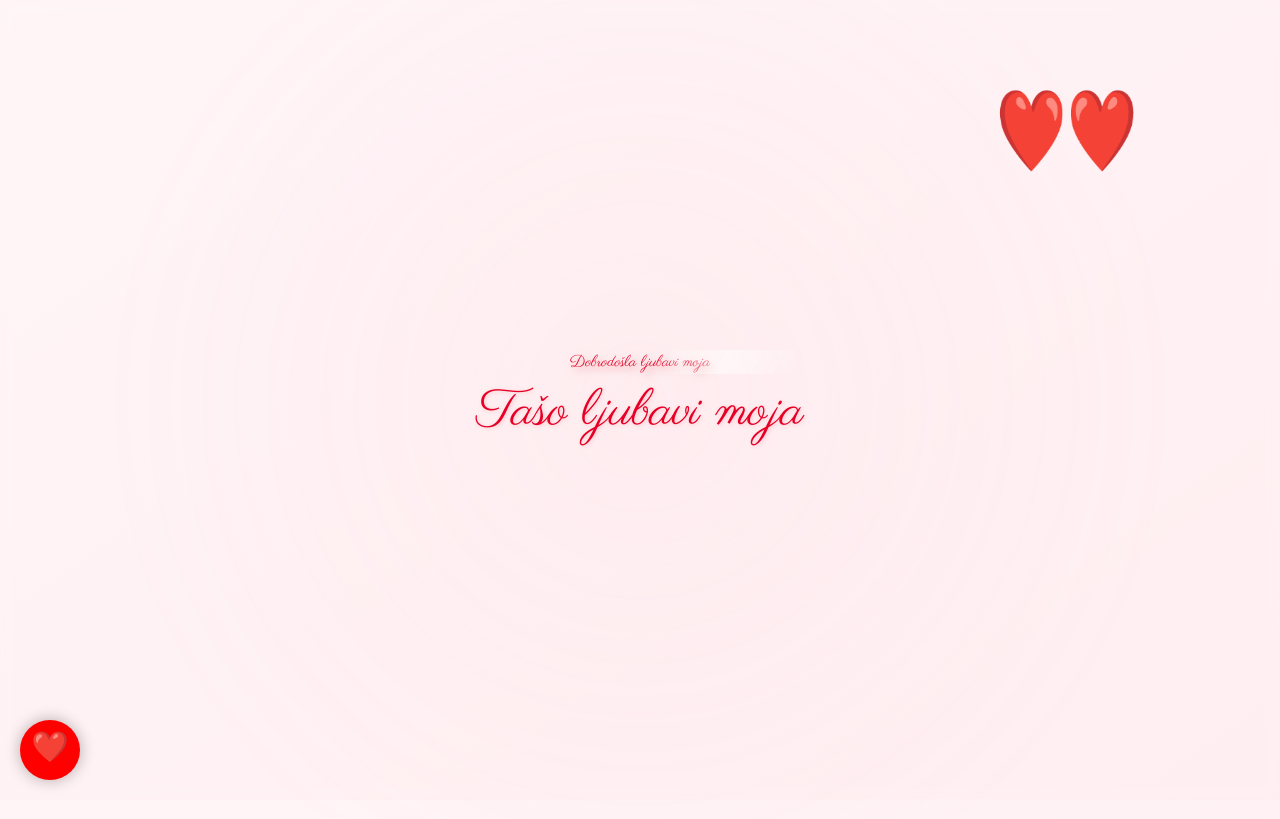
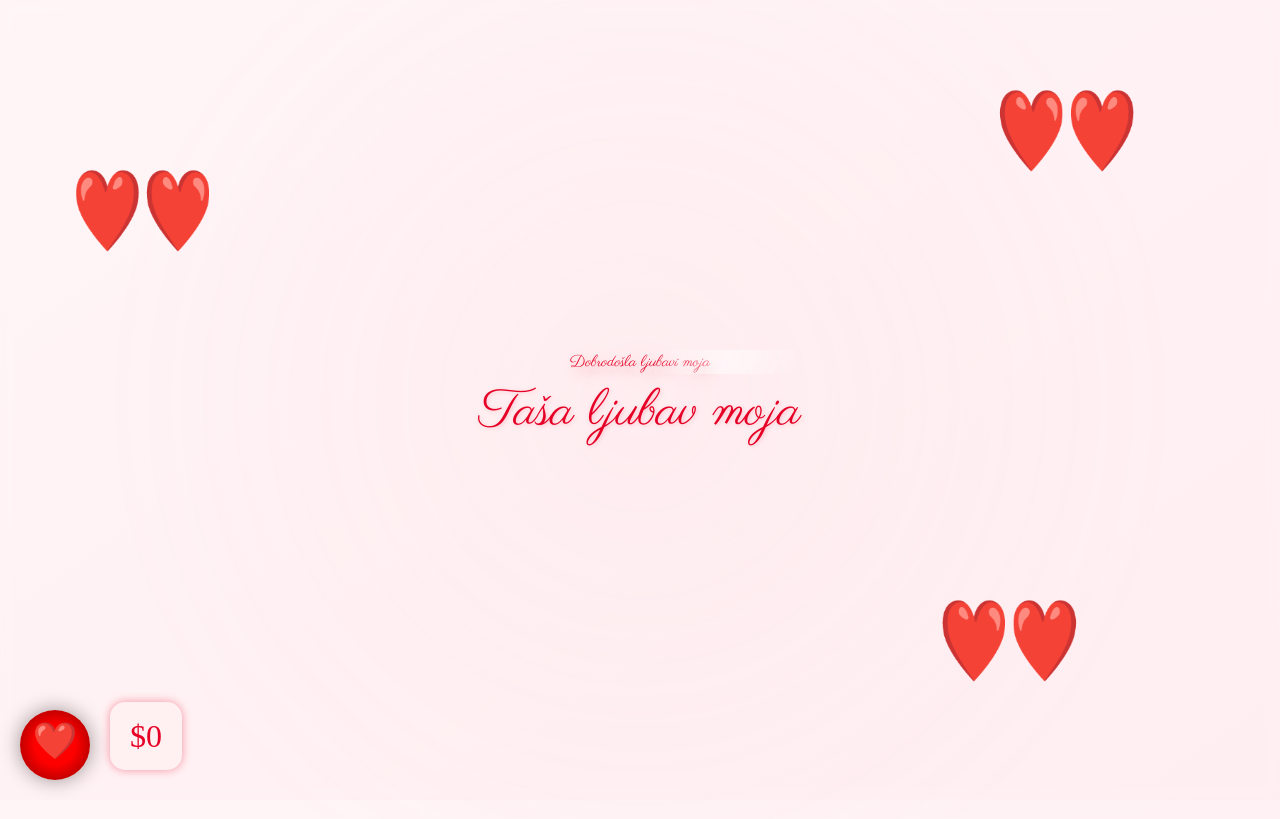
Before and after one commit to aleksaosmi/deseti-, a plain HTML site: page index.html in a window 1280 px wide. Shown: the top 819 px of the page. Drawn offline with nearby package versions, Linux system fonts and the light colour scheme; a web font is replaced by a local one.

Commit message:
Update index.html

```diff
--- a/index.html
+++ b/index.html
@@ -55,12 +55,12 @@
     }
 
     h1 {
-      font-size: clamp(10rem, 30vw, 25rem);
+      font-size: clamp(20rem, 35vw, 40rem);
       font-family: 'Parisienne', cursive;
       color: var(--crvena);
       margin-bottom: 2rem;
       animation: fadeInDown 2s ease-out;
-      text-shadow: 4px 4px 10px rgba(230, 0, 38, 0.5);
+      text-shadow: 6px 6px 15px rgba(230, 0, 38, 0.6);
       position: relative;
     }
 
@@ -88,47 +88,35 @@
     }
 
     @keyframes fadeInDown {
-      from {
-        opacity: 0;
-        transform: translateY(-50px);
-      }
-      to {
-        opacity: 1;
-        transform: translateY(0);
-      }
+      from { opacity: 0; transform: translateY(-50px); }
+      to { opacity: 1; transform: translateY(0); }
     }
 
     @keyframes fadeInUp {
-      from {
-        opacity: 0;
-        transform: translateY(50px);
-      }
-      to {
-        opacity: 1;
-        transform: translateY(0);
-      }
+      from { opacity: 0; transform: translateY(50px); }
+      to { opacity: 1; transform: translateY(0); }
     }
 
     .heart-button {
       position: fixed;
       left: 20px;
       bottom: 20px;
-      width: 60px;
-      height: 60px;
-      background: red;
+      width: 70px;
+      height: 70px;
+      background: radial-gradient(circle, red 40%, darkred);
       border-radius: 50%;
       display: flex;
       align-items: center;
       justify-content: center;
-      font-size: 30px;
+      font-size: 36px;
       color: white;
       cursor: pointer;
-      box-shadow: 0 0 15px rgba(0,0,0,0.3);
+      box-shadow: 0 0 20px rgba(0,0,0,0.4);
       transition: transform 0.3s;
     }
 
     .heart-button:hover {
-      transform: scale(1.1);
+      transform: scale(1.15);
     }
 
     .dollar {
@@ -145,25 +133,33 @@
       100% { transform: translateY(100vh); opacity: 0; }
     }
 
-    .heart-3d {
+    .heart-3d, .heart-3d2, .heart-3d3 {
       width: 100px;
       height: 90px;
       position: absolute;
-      top: 10%;
-      right: 10%;
       transform-style: preserve-3d;
       animation: rotate 8s linear infinite;
     }
 
+    .heart-3d { top: 10%; right: 10%; }
+    .heart-3d2 { top: 20%; left: 10%; animation-delay: 2s; }
+    .heart-3d3 { bottom: 15%; right: 20%; animation-delay: 4s; }
+
     .heart-3d::before,
-    .heart-3d::after {
+    .heart-3d::after,
+    .heart-3d2::before,
+    .heart-3d2::after,
+    .heart-3d3::before,
+    .heart-3d3::after {
       content: "❤️";
       position: absolute;
       font-size: 5rem;
       transform: translateZ(50px);
     }
 
-    .heart-3d::after {
+    .heart-3d::after,
+    .heart-3d2::after,
+    .heart-3d3::after {
       transform: rotateY(180deg) translateZ(50px);
     }
 
@@ -171,15 +167,34 @@
       0% { transform: rotateY(0); }
       100% { transform: rotateY(360deg); }
     }
+
+    .counter {
+      position: fixed;
+      left: 110px;
+      bottom: 30px;
+      font-size: 2rem;
+      background: #fff0f2;
+      color: #e60026;
+      padding: 10px 20px;
+      border-radius: 15px;
+      box-shadow: 0 0 10px rgba(230, 0, 38, 0.4);
+      font-family: 'Powerful', serif;
+    }
   </style>
 </head>
 <body>
   <div class="heart-3d"></div>
+  <div class="heart-3d2"></div>
+  <div class="heart-3d3"></div>
   <h1>Dobrodošla ljubavi moja</h1>
-  <p>Tašo ljubavi moja</p>
+  <p>Taša ljubav moja</p>
   <div class="heart-button" onclick="spawnDollars()">❤️</div>
+  <div class="counter" id="counter">$0</div>
   <script>
+    let total = 0;
     function spawnDollars() {
+      total += 100;
+      document.getElementById('counter').innerText = "$" + total;
       for (let i = 0; i < 30; i++) {
         const dollar = document.createElement('div');
         dollar.className = 'dollar';
```
